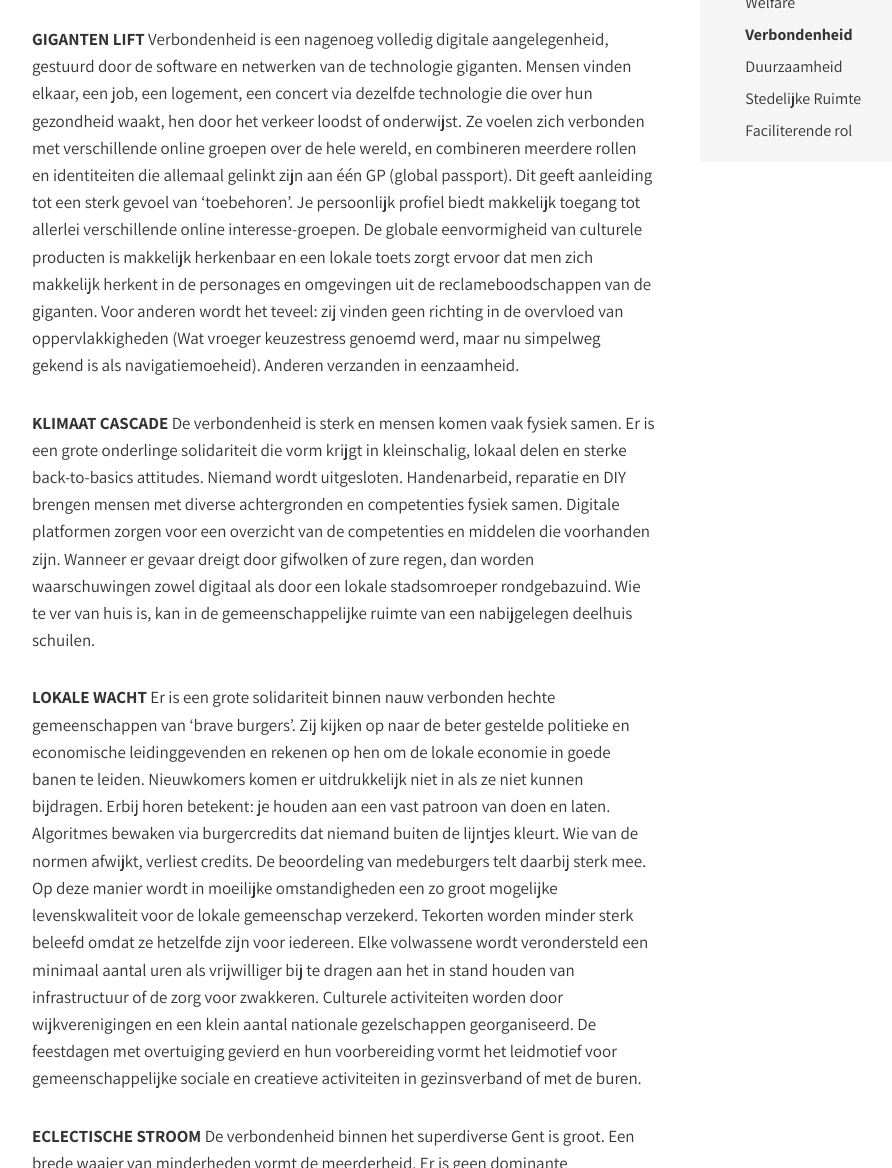
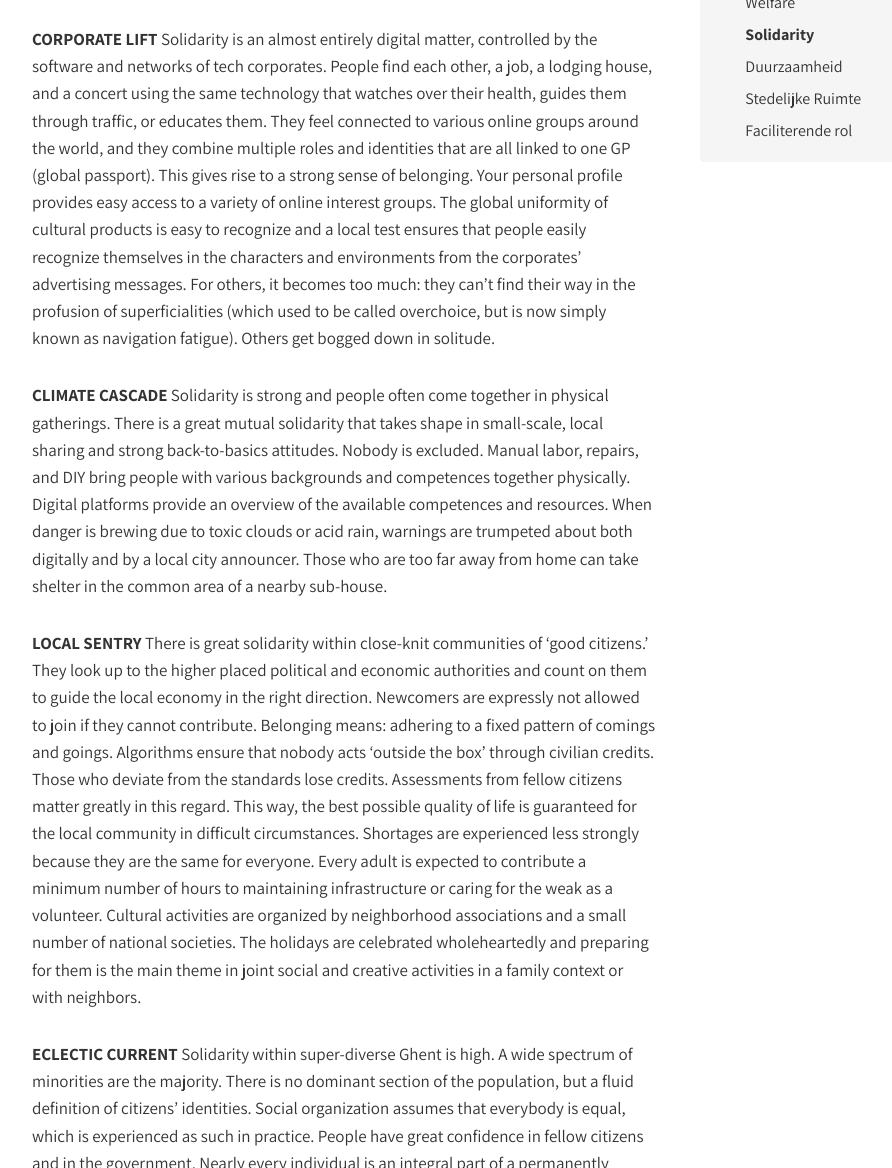
Before and after one commit to lab9k/scripts-voor-gent-2040-en, a Jekyll site: the page built from chapters/chapter-05-part-3.md, in a window 1280 px wide and 1400 px high, scrolled down 478 px, cut to the strip 232-1400 px from the top of the window. Shown: the whole strip, without its empty margins (133-1025 px from the left). Built offline with Jekyll 4.4.1, drawn with Linux system fonts in a browser that asks for light colours; nearby versions of some CDN libraries; some of the changed text lies outside the part shown.

Commit message:
Update chapter-05-part-3.md

```diff
--- a/chapters/chapter-05-part-3.md
+++ b/chapters/chapter-05-part-3.md
@@ -5,16 +5,16 @@ part: 3
 chapter: 5
 ispart: true
 permalink: /kompas/verbondenheid/
-title: Verbondenheid
+title: Solidarity
 indentlevel: 2
 ---
 
 <a href="{{ site.baseurl }}/images/Verbondenheid.jpg" data-lightbox="Verbondenheid"><img src="{{ site.baseurl }}/images/Verbondenheid.jpg"></a>
 
-**GIGANTEN LIFT** Verbondenheid is een nagenoeg volledig digitale aangelegenheid, gestuurd door de software en netwerken van de technologie giganten. Mensen vinden elkaar, een job, een logement, een concert via dezelfde technologie die over hun gezondheid waakt, hen door het verkeer loodst of onderwijst. Ze voelen zich verbonden met verschillende online groepen over de hele wereld, en combineren meerdere rollen en identiteiten die allemaal gelinkt zijn aan één GP (global passport). Dit geeft aanleiding tot een sterk gevoel van ‘toebehoren’. Je persoonlijk profiel biedt makkelijk toegang tot allerlei verschillende online interesse-groepen. De globale eenvormigheid van culturele producten is makkelijk herkenbaar en een lokale toets zorgt ervoor dat men zich makkelijk herkent in de personages en omgevingen uit de reclameboodschappen van de giganten. Voor anderen wordt het teveel: zij vinden geen richting in de overvloed van oppervlakkigheden (Wat vroeger keuzestress genoemd werd, maar nu simpelweg gekend is als navigatiemoeheid). Anderen verzanden in eenzaamheid.
+**CORPORATE LIFT** Solidarity is an almost entirely digital matter, controlled by the software and networks of tech corporates. People find each other, a job, a lodging house, and a concert using the same technology that watches over their health, guides them through traffic, or educates them. They feel connected to various online groups around the world, and they combine multiple roles and identities that are all linked to one GP (global passport). This gives rise to a strong sense of belonging. Your personal profile provides easy access to a variety of online interest groups. The global uniformity of cultural products is easy to recognize and a local test ensures that people easily recognize themselves in the characters and environments from the corporates’ advertising messages. For others, it becomes too much: they can’t find their way in the profusion of superficialities (which used to be called overchoice, but is now simply known as navigation fatigue). Others get bogged down in solitude.
 
-**KLIMAAT CASCADE** De verbondenheid is sterk en mensen komen vaak fysiek samen. Er is een grote onderlinge solidariteit die vorm krijgt in kleinschalig, lokaal delen en sterke back-to-basics attitudes. Niemand wordt uitgesloten. Handenarbeid, reparatie en DIY brengen mensen met diverse achtergronden en competenties fysiek samen. Digitale platformen zorgen voor een overzicht van de competenties en middelen die voorhanden zijn. Wanneer er gevaar dreigt door gifwolken of zure regen, dan worden waarschuwingen zowel digitaal als door een lokale stadsomroeper rondgebazuind. Wie te ver van huis is, kan in de gemeenschappelijke ruimte van een nabijgelegen deelhuis schuilen.
+**CLIMATE CASCADE** Solidarity is strong and people often come together in physical gatherings. There is a great mutual solidarity that takes shape in small-scale, local sharing and strong back-to-basics attitudes. Nobody is excluded. Manual labor, repairs, and DIY bring people with various backgrounds and competences together physically. Digital platforms provide an overview of the available competences and resources. When danger is brewing due to toxic clouds or acid rain, warnings are trumpeted about both digitally and by a local city announcer. Those who are too far away from home can take shelter in the common area of a nearby sub-house.
 
-**LOKALE WACHT** Er is een grote solidariteit binnen nauw verbonden hechte gemeenschappen van ‘brave burgers’. Zij kijken op naar de beter gestelde politieke en economische leidinggevenden en rekenen op hen om de lokale economie in goede banen te leiden. Nieuwkomers komen er uitdrukkelijk niet in als ze niet kunnen bijdragen. Erbij horen betekent: je houden aan een vast patroon van doen en laten. Algoritmes bewaken via burgercredits dat niemand buiten de lijntjes kleurt. Wie van de normen afwijkt, verliest credits. De beoordeling van medeburgers telt daarbij sterk mee. Op deze manier wordt in moeilijke omstandigheden een zo groot mogelijke levenskwaliteit voor de lokale gemeenschap verzekerd. Tekorten worden minder sterk beleefd omdat ze hetzelfde zijn voor iedereen. Elke volwassene wordt verondersteld een minimaal aantal uren als vrijwilliger bij te dragen aan het in stand houden van infrastructuur of de zorg voor zwakkeren. Culturele activiteiten worden door wijkverenigingen en een klein aantal nationale gezelschappen georganiseerd. De feestdagen met overtuiging gevierd en hun voorbereiding vormt het leidmotief voor gemeenschappelijke sociale en creatieve activiteiten in gezinsverband of met de buren.
+**LOCAL SENTRY** There is great solidarity within close-knit communities of ‘good citizens.’ They look up to the higher placed political and economic authorities and count on them to guide the local economy in the right direction. Newcomers are expressly not allowed to join if they cannot contribute. Belonging means: adhering to a fixed pattern of comings and goings. Algorithms ensure that nobody acts ‘outside the box’ through civilian credits. Those who deviate from the standards lose credits. Assessments from fellow citizens matter greatly in this regard. This way, the best possible quality of life is guaranteed for the local community in difficult circumstances. Shortages are experienced less strongly because they are the same for everyone. Every adult is expected to contribute a minimum number of hours to maintaining infrastructure or caring for the weak as a volunteer. Cultural activities are organized by neighborhood associations and a small number of national societies. The holidays are celebrated wholeheartedly and preparing for them is the main theme in joint social and creative activities in a family context or with neighbors.
 
-**ECLECTISCHE STROOM** De verbondenheid binnen het superdiverse Gent is groot. Een brede waaier van minderheden vormt de meerderheid. Er is geen dominante bevolkingsgroep maar een fluïde definitie van de identiteiten van burgers. De sociale organisatie gaat uit van ieders gelijkheid en die wordt ook in de praktijk zo beleefd. Er is een groot vertrouwen in medeburgers en overheid. Nagenoeg elk individu vormt een integraal onderdeel van een maatschappij in permanente verandering. Digitale verbondenheid ondersteunt de fysieke verbondenheid binnen gezinnen en buurten, scholengemeenschappen, werkplekken en in het culturele landschap.
+**ECLECTIC CURRENT** Solidarity within super-diverse Ghent is high. A wide spectrum of minorities are the majority. There is no dominant section of the population, but a fluid definition of citizens’ identities. Social organization assumes that everybody is equal, which is experienced as such in practice. People have great confidence in fellow citizens and in the government. Nearly every individual is an integral part of a permanently changing society. Digital connectedness supports the physical solidarity between families and neighborhoods, school communities, and workplaces as well as the physical solidarity in the cultural landscape.
```
